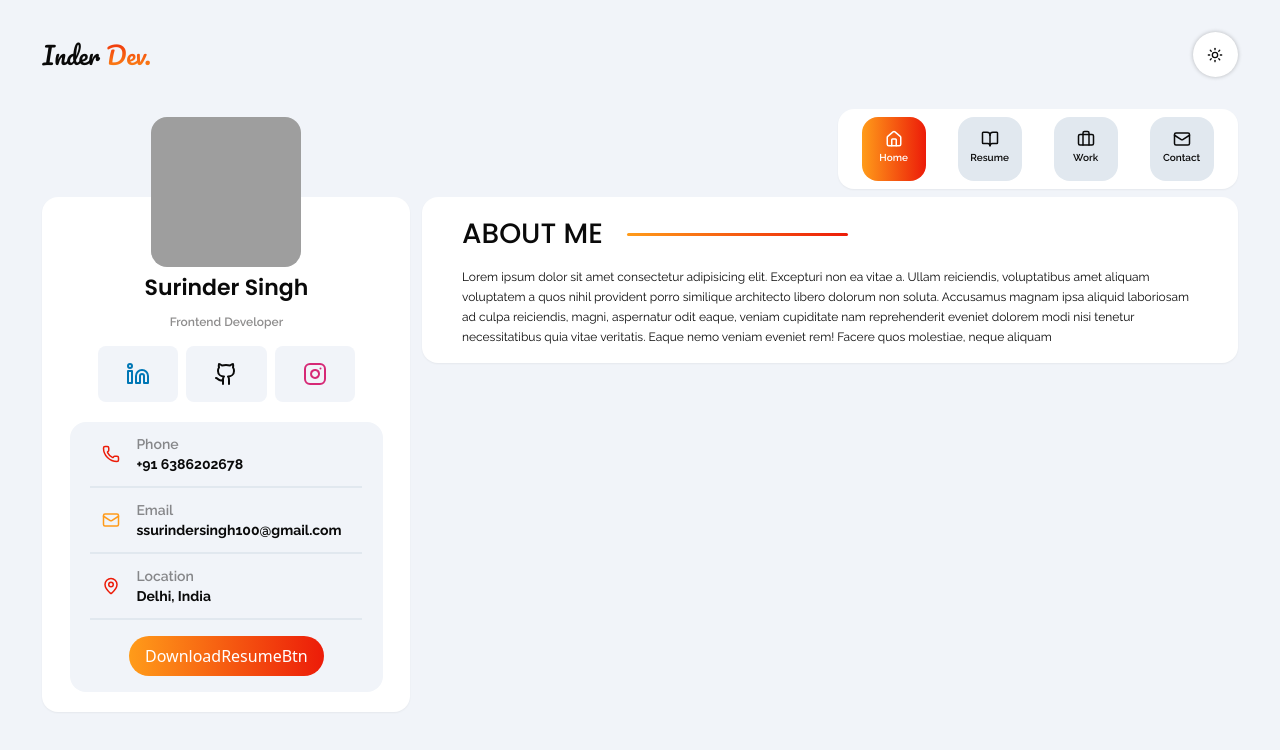
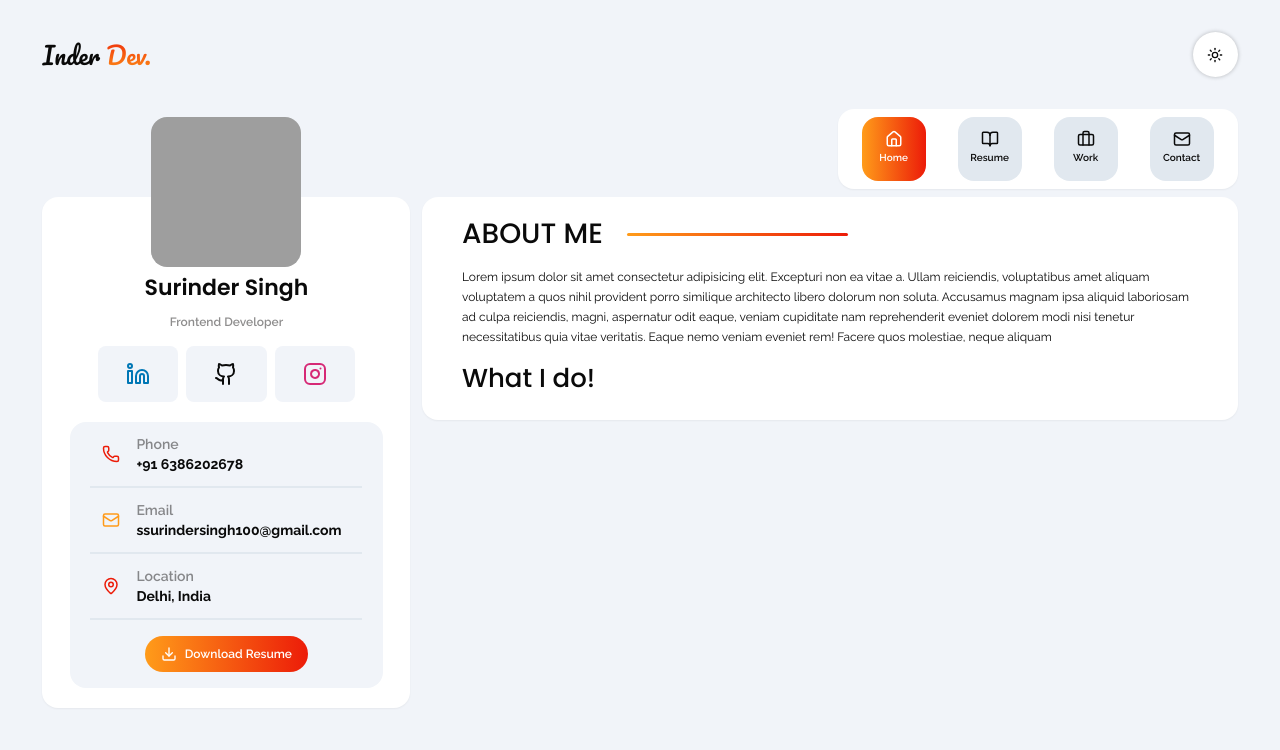
Before and after one commit to SurinderSing/PORTFOLIO-NEXT, a Next.js app: page / in a window 1280 px wide. Shown: the top 750 px of the page. Built offline with nearby package versions, Linux system fonts and the light colour scheme; grey boxes are pictures that could not be loaded.

Commit message:
Enhances homepage layout and resume button
Improves homepage by structuring content into sections, adding
a new title and placeholder for future content. Updates the
resume download button to include an icon and improve
styling for better user experience.

```diff
--- a/src/app/(website)/page.tsx
+++ b/src/app/(website)/page.tsx
@@ -4,15 +4,25 @@ export default function Home() {
   return (
     <main className="w-full">
       <PageProvider title="ABOUT ME">
-        <p className="para-2">
-          Lorem ipsum dolor sit amet consectetur adipisicing elit. Excepturi non
-          ea vitae a. Ullam reiciendis, voluptatibus amet aliquam voluptatem a
-          quos nihil provident porro similique architecto libero dolorum non
-          soluta. Accusamus magnam ipsa aliquid laboriosam ad culpa reiciendis,
-          magni, aspernatur odit eaque, veniam cupiditate nam reprehenderit
-          eveniet dolorem modi nisi tenetur necessitatibus quia vitae veritatis.
-          Eaque nemo veniam eveniet rem! Facere quos molestiae, neque aliquam
-        </p>
+        {/* About Summary */}
+        <div className="mb-3">
+          <p className="para-2">
+            Lorem ipsum dolor sit amet consectetur adipisicing elit. Excepturi
+            non ea vitae a. Ullam reiciendis, voluptatibus amet aliquam
+            voluptatem a quos nihil provident porro similique architecto libero
+            dolorum non soluta. Accusamus magnam ipsa aliquid laboriosam ad
+            culpa reiciendis, magni, aspernatur odit eaque, veniam cupiditate
+            nam reprehenderit eveniet dolorem modi nisi tenetur necessitatibus
+            quia vitae veritatis. Eaque nemo veniam eveniet rem! Facere quos
+            molestiae, neque aliquam
+          </p>
+        </div>
+
+        {/* What I do! */}
+        <div>
+          <h2 className="mb-1.5">What I do!</h2>
+          <div></div>
+        </div>
       </PageProvider>
     </main>
   );
--- a/src/components/website/profile-side-section/contacts-section/download-resume-btn.tsx
+++ b/src/components/website/profile-side-section/contacts-section/download-resume-btn.tsx
@@ -1,9 +1,13 @@
+import { Download } from 'lucide-react';
 import React from 'react';
 
 const DownloadResumeBtn: React.FC = () => {
   return (
     <button className="main-gradient-1 px-4 py-2 rounded-full">
-      DownloadResumeBtn
+      <div className="flex items-center justify-center gap-2">
+        <Download size={16} />
+        <p className="para-2 font-semibold">Download Resume</p>
+      </div>
     </button>
   );
 };
```
